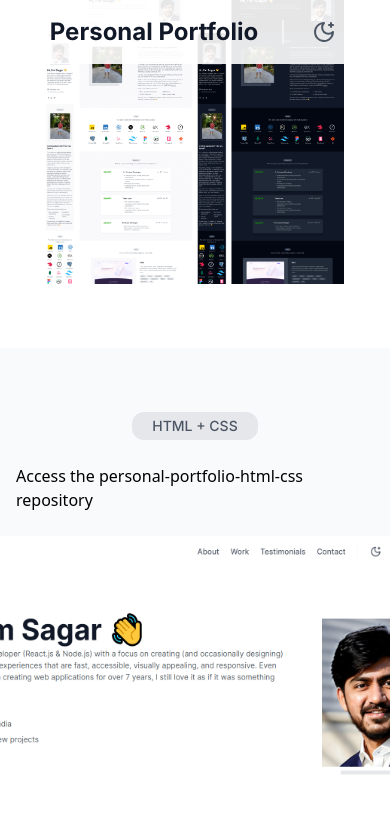
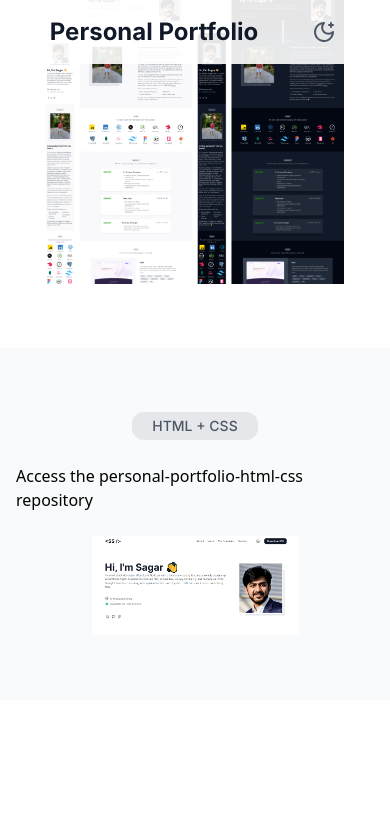
Before and after one commit to renanfranca/renanfranca.github.io, a Jekyll site: the page portfolio/personal-portfolio-html-css/index.html, which Jekyll copies as it is, in a window 390 px wide and 900 px high, scrolled down 196 px. Shown: the top 813 px of the window. Built offline with Jekyll 4.4.1, drawn with Linux system fonts in a browser that asks for light colours; after the commit the page ends 964 px from its top, so only the background shows below that.

Commit message:
update on pc

```diff
--- a/portfolio/personal-portfolio-html-css/index.html
+++ b/portfolio/personal-portfolio-html-css/index.html
@@ -81,9 +81,9 @@
           </div>
         </div>
       </section>
-      <section id="about" class="flex flex-col w-full py-16 md:py-24 bg-lightgray-50 dark:bg-darkgray-50">
+      <section class="flex flex-col w-full py-16 md:py-24 bg-lightgray-50 dark:bg-darkgray-50">
         <div class="flex flex-col w-full max-w-7xl mx-auto px-4 md:px-8 xl:px-20 gap-6 md:gap-12">
-          <div class="flex flex-col gap-6">
+          <div class="flex flex-col items-center gap-6">
             <div class="flex justify-center">
               <p
                 class="font-medium text-sm text-center text-gray-600 dark:text-darkgray-600 py-1 px-5 bg-lightgray-200 dark:bg-darkgray-200 rounded-xl"
@@ -104,7 +104,7 @@
             </div>
             <div class="flex w-full justify-center">
               <a href="landing-page.html" target="_blank">
-                <div class="flex justify-center w-[600px] h-[300px]">
+                <div class="flex justify-center w-[300px] h-[100px] md:w-[600px] md:h-[300px]">
                   <img class="flex dark:hidden" src="assets/index-images/html_css_light_mode.png" alt="" />
                   <img class="hidden dark:flex" src="assets/index-images/html_css_dark_mode.png" alt="" />
                 </div>
```
Also changed, not shown: portfolio/personal-portfolio-html-css/assets/css/style.css.
